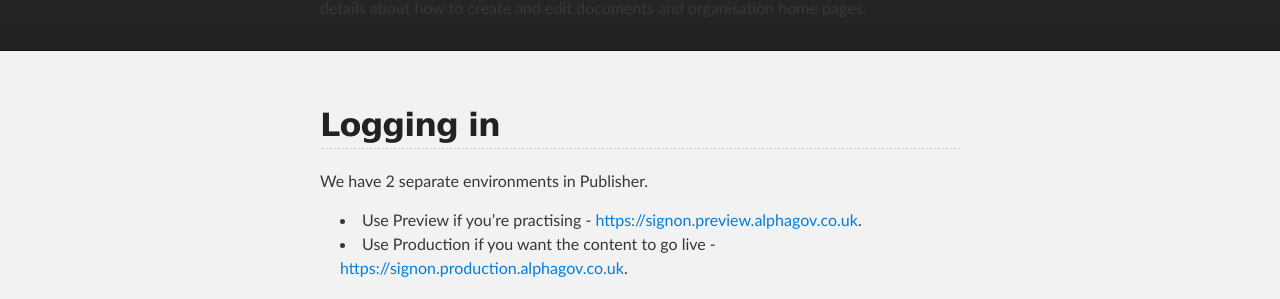
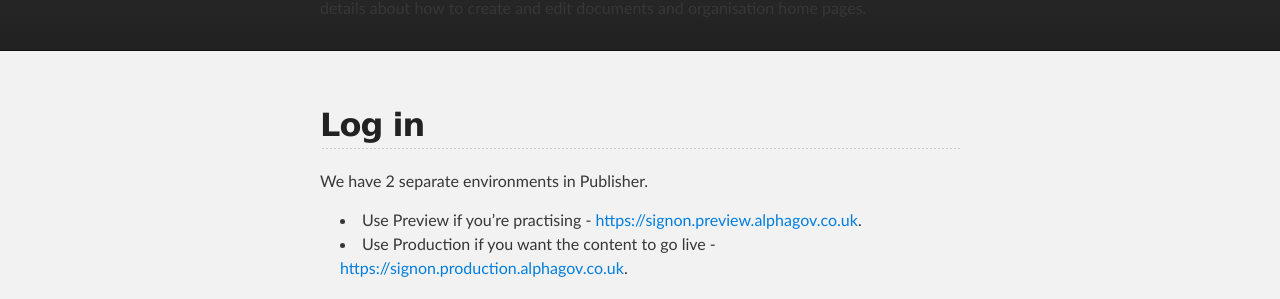
Before and after one commit to alphagov/inside-government-admin-guide, a Jekyll site: the page built from your-account/logging-in.md, in a window 1280 px wide. Shown: the part 186-485 px from the top of the page. Built offline with Jekyll 4.4.1, drawn with Linux system fonts in a browser that asks for light colours.

Commit message:
Update logging-in.md
title line

```diff
--- a/your-account/logging-in.md
+++ b/your-account/logging-in.md
@@ -1,9 +1,9 @@
 ---
 layout: default
-title: How to publish content on GOV.UK - Logging in
+title: How to publish content / Log in
 ---
 
-## Logging in
+## Log in
 
 
 We have 2 separate environments in Publisher.
```
